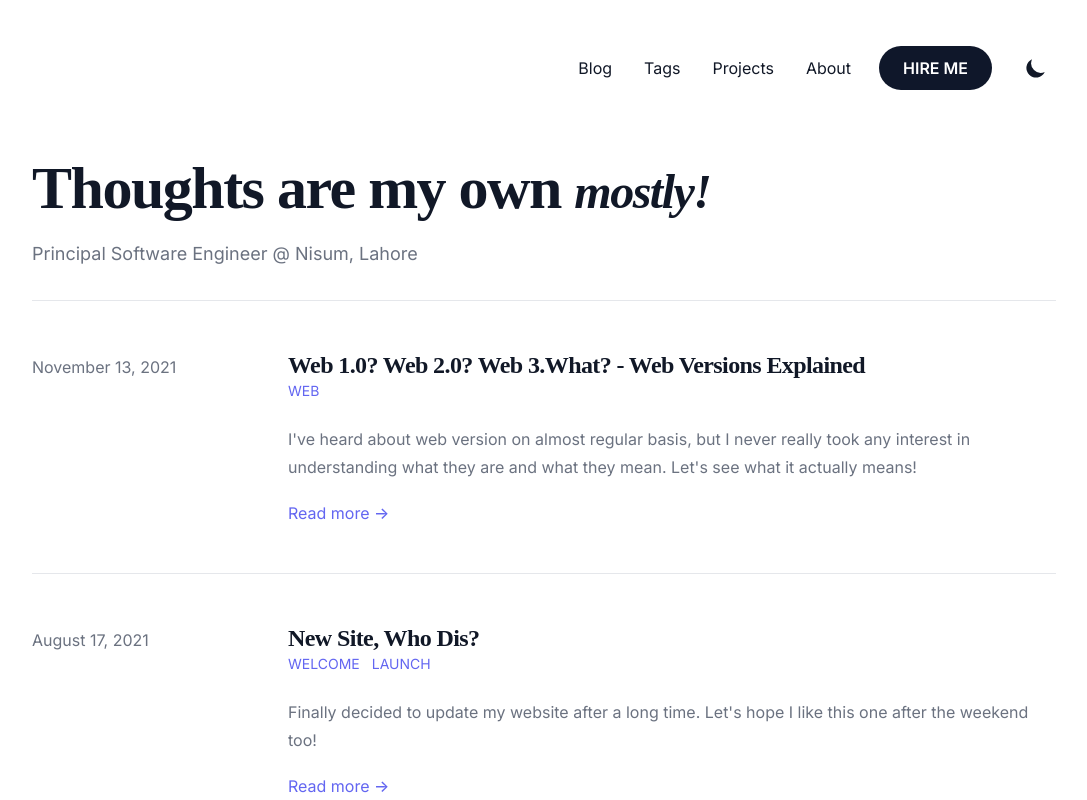
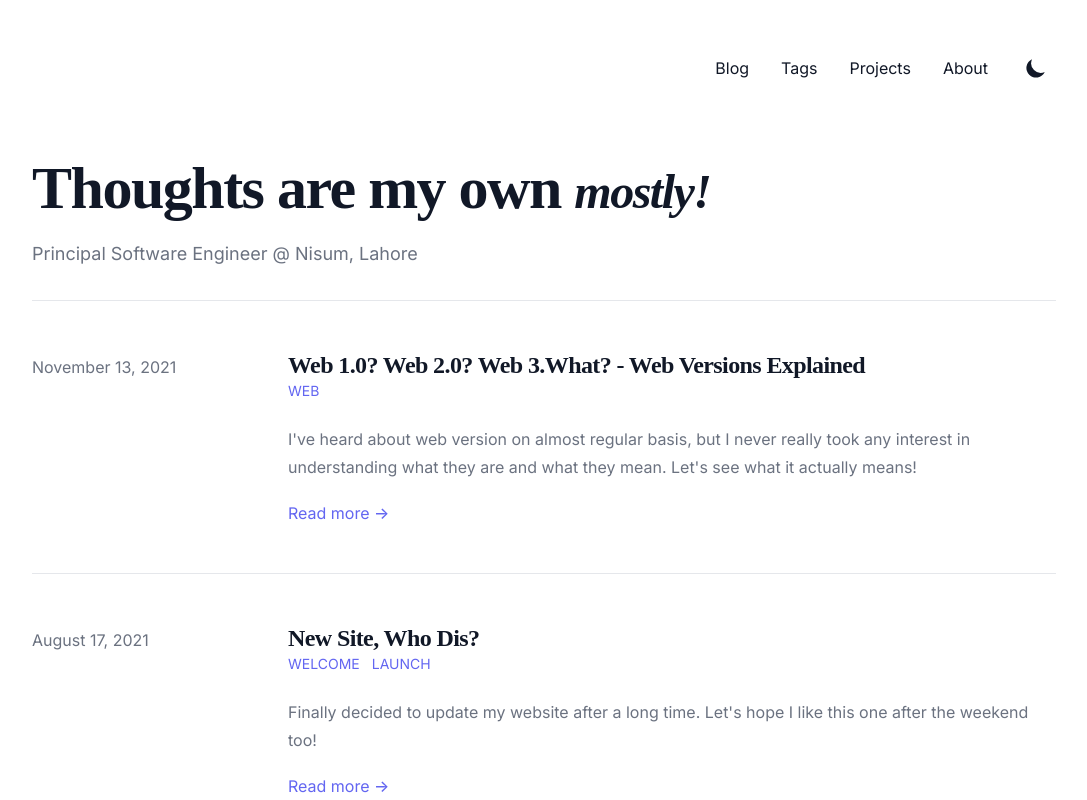
Before and after one commit to rohitcoder/arximughal, a Next.js app: page / in a window 1280 px wide. Shown: the top 800 px of the page, without its empty margins (96-1183 px from the left). Built offline with nearby package versions, Linux system fonts and the light colour scheme.

Commit message:
remove the hire-me link for now

```diff
--- a/data/headerNavLinks.js
+++ b/data/headerNavLinks.js
@@ -3,7 +3,6 @@ const headerNavLinks = [
   { href: '/tags', title: 'Tags' },
   { href: '/projects', title: 'Projects' },
   { href: '/about', title: 'About' },
-  { href: '/hire-me', title: 'HIRE ME', type: 'cta' },
 ]
 
 export default headerNavLinks
```
